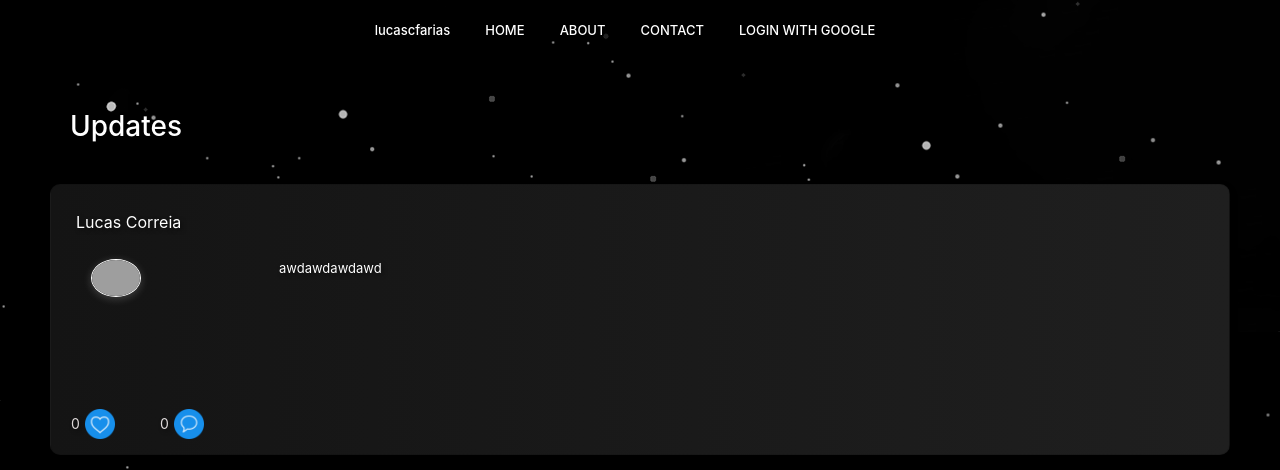
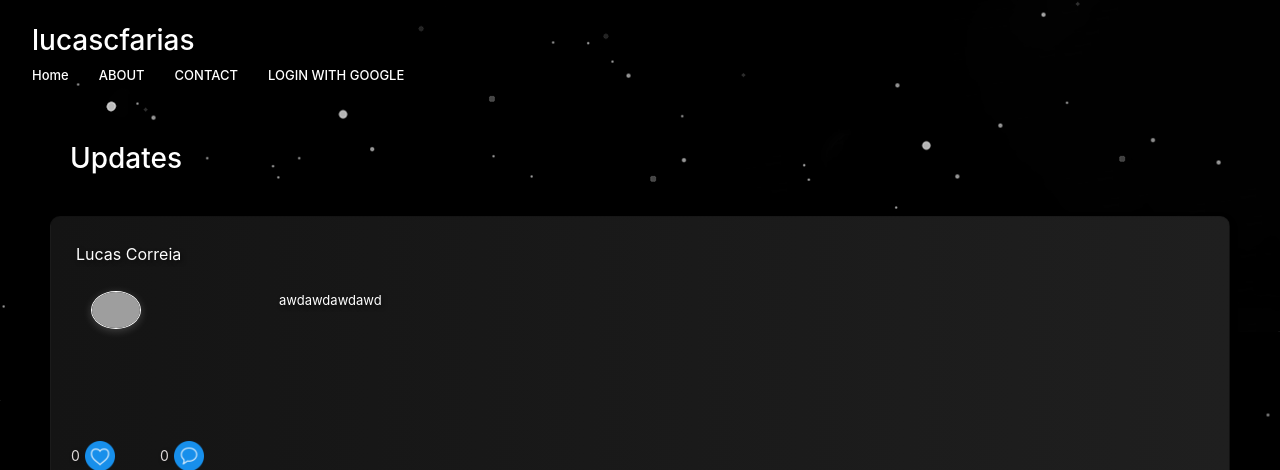
Before and after one commit to devlucascfarias/Python-Flask-SQLAlchemy-Blog, a Flask app: page / in a window 1280 px wide. Shown: the top 470 px of the page. Run offline with Flask 3, Linux system fonts and the light colour scheme; data comes from the database, SQL or seed files in the repository; data that the repository does not hold is empty; some libraries are stand-ins or nearby versions; grey boxes are pictures that could not be loaded.

Commit message:
Updated menu

```diff
--- a/templates/index.html
+++ b/templates/index.html
@@ -6,33 +6,34 @@
     <link rel="stylesheet" href="https://stackpath.bootstrapcdn.com/bootstrap/4.1.3/css/bootstrap.min.css" integrity="sha384-MCw98/SFnGE8fJT3GXwEOngsV7Zt27NXFoaoApmYm81iuXoPkFOJwJ8ERdknLPMO" crossorigin="anonymous">
     <link rel="stylesheet" href="static/style.css">
     <link rel="icon" href="static/img/icon.png">
+    <meta name="viewport" content="width=device-width, initial-scale=1.0">
     <title>lucascfarias</title>
 </head>
 <body>
 
     <div class="apresentation">
 
-        <nav class="navbar navbar-expand-lg navbar-light bg-dark d-flex justify-content-center">
-            <div>
-                <a class="navbar-brand item logo">lucascfarias</a>
-                <a class="navbar-brand items" href="/">HOME</a>
-                <a class="navbar-brand items" href="/">ABOUT</a>
-                <a class="navbar-brand items" href="">CONTACT</a>
-                {% if 'email' not in session %}
-                    <a class="navbar-brand items" href="{{ url_for('login') }}">LOGIN WITH GOOGLE</a>
-                {% else %}
-                    <a class="navbar-brand items">Hello, {{ session['name'] }}</a>
-                {% endif %}
-            </div>
-            {% if 'email' in session %}
-                <div>
-                {% if session['email'] == 'lucascfp2011@gmail.com' %}
-                    <a class="navbar-brand items" href="{{ url_for('adminpanel') }}">Admin Panel</a>
-                {% endif %}
-                    <a class="navbar-brand items" href="{{ url_for('logout') }}">LOGOUT</a>
+        <div class="cover-container d-flex w-100 h-100 p-3 mx-auto flex-column">
+            <header class="masthead mb-auto navbar">
+                <div class="inner">
+                    <h3 class="masthead-brand">lucascfarias</h3>
+                    <nav class="nav nav-masthead justify-content-center">
+                        <a class="nav-item active" href="#">Home</a>
+                        <a class="nav-item" href="/">ABOUT</a>
+                        <a class="nav-item" href="">CONTACT</a>
+                        {% if 'email' not in session %}
+                            <a class="nav-item" href="{{ url_for('login') }}">LOGIN WITH GOOGLE</a>
+                        {% else %}
+                            <a class="nav-item">Hello, {{ session['name'] }}</a>
+                            {% if session['email'] == 'lucascfp2011@gmail.com' %}
+                                <a class="nav-item" href="{{ url_for('adminpanel') }}">Admin Panel</a>
+                            {% endif %}
+                            <a class="nav-item" href="{{ url_for('logout') }}">LOGOUT</a>
+                        {% endif %}
+                    </nav>
                 </div>
-            {% endif %}
-        </nav>
+            </header>
+        </div>
 
     <div class="apresentation-container">
 
```
